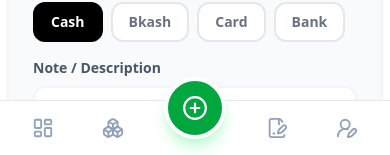
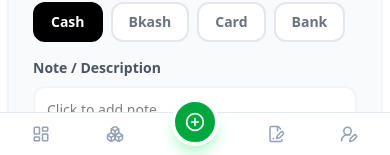
Before and after one commit to NaimuL295/Invoice-app, a Next.js app: page /create in a window 390 px wide. Shown: the part 689-844 px from the top of the page. Built offline with nearby package versions, Linux system fonts and the light colour scheme; no server answers.

Commit message:
add padding

```diff
--- a/app/Share/Navbar.tsx
+++ b/app/Share/Navbar.tsx
@@ -101,39 +101,40 @@ export default function Navbar() {
       </aside>
 
       {/* --- MOBILE BOTTOM BAR --- */}
-      <nav className="md:hidden fixed bottom-0 left-0 right-0 bg-white border-t border-slate-200 px-6 py-2 z-50 shadow-lg">
+    {/* --- MOBILE BOTTOM BAR --- */}
+<nav className="md:hidden fixed bottom-0 left-0 right-0 bg-white border-t border-slate-200 px-6 py-1 z-50 shadow-lg">
   <ul className="flex justify-between items-center max-w-md mx-auto">
     <MobileTab
       href="/transition"
-            icon={<LayoutDashboard size={22} />}
+      icon={<LayoutDashboard size={18} />}
       active={pathname === "/transition" || pathname === "/"}
     />
 
     <MobileTab
       href="/allproducts"
-            icon={<Boxes size={22} />}
+      icon={<Boxes size={18} />}
       active={pathname === "/allproducts"}
     />
 
     {/* Floating Action Button */}
-          <li className="-mt-10">
+    <li className="-mt-6">
       <Link
         href="/create"
-              className="flex items-center justify-center bg-green-600 p-3.5 rounded-full text-white shadow-lg shadow-green-200 border-4 border-white active:scale-95 transition-transform"
+        className="flex items-center justify-center bg-green-600 p-2.5 rounded-full text-white shadow-lg shadow-green-200 border-4 border-white active:scale-95 transition-transform"
       >
-              <PlusCircle size={26} />
+        <PlusCircle size={20} />
       </Link>
     </li>
 
     <MobileTab
       href="/print-settings"
-            icon={<FilePenLine size={22} />}
+      icon={<FilePenLine size={18} />}
       active={pathname === "/print-settings"}
     />
 
     <MobileTab
       href="/profile"
-            icon={<UserRoundPen size={22} />}
+      icon={<UserRoundPen size={18} />}
       active={pathname === "/profile"}
     />
   </ul>
--- a/app/create/page.tsx
+++ b/app/create/page.tsx
@@ -103,7 +103,7 @@ export default function CreatePage() {
   );
 
   return (
-    <div className="max-w-5xl lg:mx-auto p-2 sm:p-8">
+<div className="max-w-5xl lg:mx-auto p-2 sm:p-20 pb-24 md:pb-20">
       <form onSubmit={handleSubmit} className="grid grid-cols-1 lg:grid-cols-2 gap-10">
         {/* LEFT COLUMN */}
         <div className="space-y-4">
```
Lines whose indentation alone changed are shown as unchanged.
